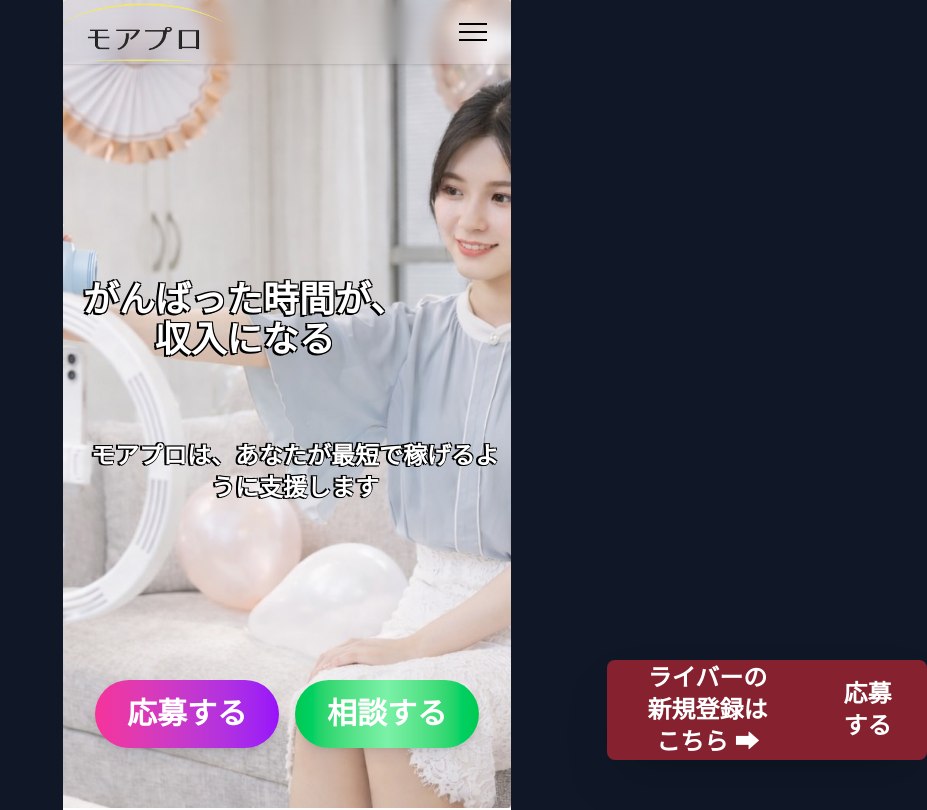
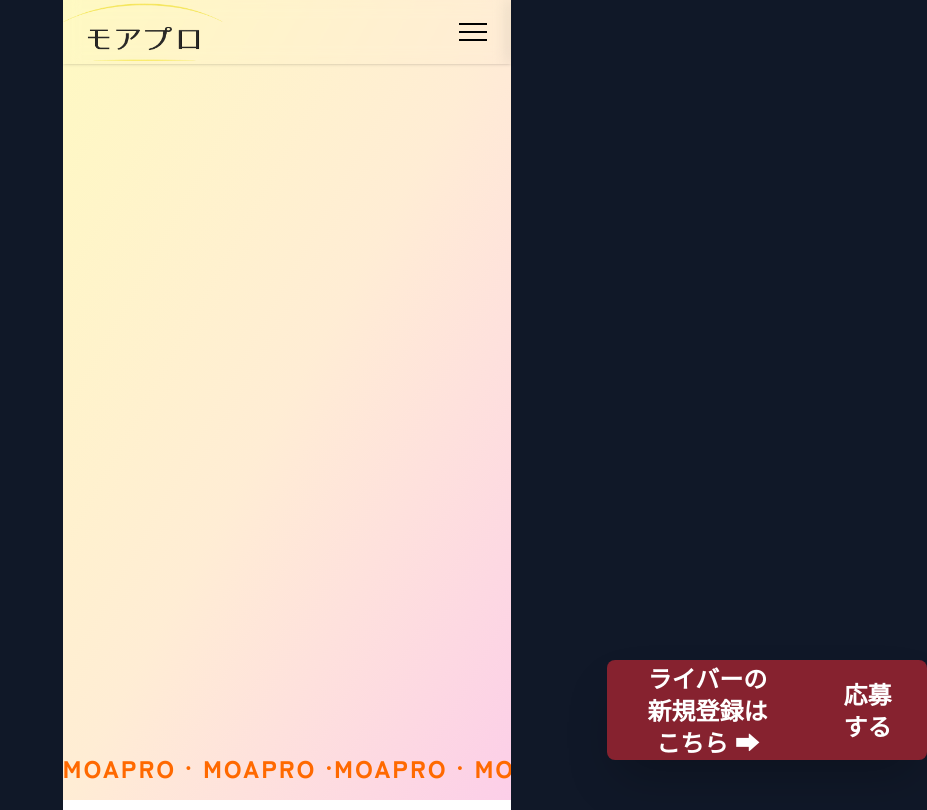
Before and after one commit to rrblack/client_project, a Next.js app in the folder client_website/: page / in a window 1280 px wide. Shown: the top 810 px of the page, without its empty margins (353-1280 px from the left). Built offline with nearby package versions, Linux system fonts and the light colour scheme.

Commit message:
created scrolling text on main pain

```diff
--- a/client_website/app/globals.css
+++ b/client_website/app/globals.css
@@ -25,5 +25,16 @@ html {
 
 body {
   color: var(--foreground);
-  font-family: Arial, Helvetica, sans-serif;
+  font-family: var(--font-zen-kaku), Arial, Helvetica, sans-serif;
 }
+
+@keyframes text-scroll {
+  from {transform: translateX(-50%);}
+  to {transform: translateX(0%);}
+}
+.scrolling {
+display: flex;
+width: max-content;
+animation: text-scroll 3s linear infinite;
+white-space: nowrap;
+}
--- a/client_website/app/layout.tsx
+++ b/client_website/app/layout.tsx
@@ -1,5 +1,5 @@
 import type { Metadata } from "next";
-import { Geist, Geist_Mono } from "next/font/google";
+import { Geist, Geist_Mono, Zen_Kaku_Gothic_New } from "next/font/google";
 import "./globals.css";
 import Link from "next/link";
 import AOSProvider from "./components/Aos";
@@ -16,6 +16,12 @@ const geistSans = Geist({
 const geistMono = Geist_Mono({
   variable: "--font-geist-mono",
   subsets: ["latin"],
+});
+
+const zenKaku = Zen_Kaku_Gothic_New({
+  variable: "--font-zen-kaku",
+  subsets: ["latin"],
+  weight: "900"
 });
 
 export const metadata: Metadata = {
@@ -44,7 +50,7 @@ export default function RootLayout({
         />
       </head>
       <body
-        className={`bg-gray-900 min-h-screen flex flex-col overflow-x-hidden ${geistSans.variable} ${geistMono.variable} antialiased`}
+        className={`bg-gray-900 min-h-screen flex flex-col overflow-x-hidden ${geistSans.variable} ${geistMono.variable} ${zenKaku.variable} antialiased`}
       >
         <div className="object-center max-w-md mx-auto">
         <noscript>
--- a/client_website/app/page.tsx
+++ b/client_website/app/page.tsx
@@ -8,27 +8,10 @@ export default function Home() {
   <Banner/>
        {/* Hero */}
       <section className="relative mx-auto min-h-screen bg-gradient-to-br from-yellow-100 via-orange-100 to-pink-200 overflow-hidden">
-        <img className="absolute w-full h-full mx-auto object-cover rounded-sm" src="/S__8011843.jpg" alt="" />
-        <div className="container mx-auto text-center">
-          <div className='relative py-25'>
-            <h1 data-aos="fade-right" data-aos-duration="3000" className="border-red-700
-            z-11 mt-45 mx-5 absolute text-4xl font-bold w-auto
-            text-white text-shadow-amber-100 bg-clip-text" style={{ textShadow: '1px 1px 0 #000, -2px -1px 0 #000, 1px -1px 0 #000, -2px 2px 0 #000' }}>
-           がんばった時間が、<br /> 収入になる</h1>
-           <div data-aos="fade-right" data-aos-duration="3000" className='absolute z-10 bg-yellow-300'></div>
-          <h2 data-aos="fade-right" data-aos-duration="3000" data-aos-delay="3000" data-aos-anchor-placement="top-bottom"
-          className="before:hidden before:mx-48 before:mt-4 before:absolute before:content-[''] before:bg-yellow-300 before:h-5 before:-z-10 py-15 z-11 mt-70 mx-2 px-5
-           absolute text-2xl font-bold  text-white w-full " style={{ textShadow: '0px 1px 0 #000, -2px -1px 0 #000, 1px -1px 0 #000, -2px 1px 0 #000' }}>
-            モアプロは、あなたが最短で稼げるように支援します
-          </h2>
-            </div>
-          <div className="left-0 right-0 z-99 flex gap-4 mt-120 pb-15 justify-center text-center text-3xl">
-            <Link href="/recruit" className="text-white z-1 shadow-lg px-8 py-4 bg-gradient-to-r from-pink-500 to-purple-600  rounded-full font-semibold hover:shadow-lg transition-transform hover:scale-105">
-              応募する
-            </Link>
-            <Link href="/contact" className="text-white z-1 shadow-lg px-8 py-4 bg-gradient-to-l from-green-500 via-green-300 to-green-500 rounded-full font-semibold hover:bg-green-500 hover:shadow-lg transition-transform hover:scale-105">
-              相談する
-            </Link>
+        <div className='absolute w-full bottom-0 left-0 overflow-hidden p-4'>
+          <div className='text-2xl text-orange-500 tracking-widest scrolling font-bold inline-block'>
+            <span> MOAPRO · MOAPRO · MOAPRO · MOAPRO · MOAPRO · MOAPRO · </span>
+            <span> MOAPRO · MOAPRO · MOAPRO · MOAPRO · MOAPRO · MOAPRO · </span>
           </div>
         </div>
       </section>
```
